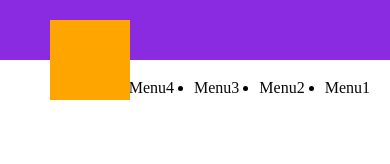
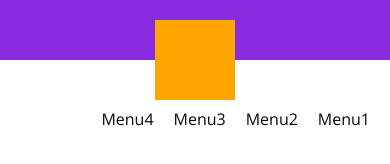
Before and after one commit to MortiesClone/Web, a website: page index.html in a window 390 px wide. Drawn offline with nearby package versions, Linux system fonts and the light colour scheme.

Commit message:
add font family and add display

```diff
--- a/index.html
+++ b/index.html
@@ -2,6 +2,7 @@
 	<head>
 		<title>Title</title>
 		<link rel="stylesheet" type="text/css" href="result.css">
+		<link href='https://fonts.googleapis.com/css?family=Open+Sans' rel='stylesheet' type='text/css'>
 	</head>
 	<body>
 		<header>
--- a/result.css
+++ b/result.css
@@ -1,10 +1,6 @@
-.logo_position {
-  position: relative;
-  left: 50px;
-  top: 20px;
-}
 body {
   margin: 0px;
+  font-family: 'Open Sans', sans-serif;
 }
 #headholder {
   height: 60px;
@@ -22,8 +18,22 @@ a {
   color: #070707;
   text-decoration: none;
 }
+ul {
+  list-style-type: none;
+}
 ul li {
   float: right;
   padding-right: 20px;
   margin-top: -17px;
 }
+@media (max-width: 600px) {
+  #logoholder {
+    position: relative;
+    left: 0px;
+    top: 20px;
+    margin: auto;
+  }
+  ul {
+    margin-top: 45px;
+  }
+}
--- a/test.less
+++ b/test.less
@@ -1,13 +1,14 @@
 @box_size: 80px;
-.logo_position {
+.logo_position(@left) {
     position: relative;
-                left: 50px;
+    left: @left;
     top: 20px;
 }
-body{
+body {
     margin: 0px;
+    font-family: 'Open Sans', sans-serif;
 }
-        #headholder{
+#headholder {
     height: 60px;
     background-color: blueviolet;
 }
@@ -15,14 +16,27 @@ body{
     width: @box_size;
     height: @box_size;
     background-color: orange;
-                .logo_position;
+    .logo_position(50px);
 }
 a{
     color: #070707;
     text-decoration: none;
 }
-        ul li{
+ul {
+    list-style-type: none;
+
+    li{
         float: right;
         padding-right: 20px;
         margin-top: -17px;
     }
+}
+@media(max-width: 600px){
+    #logoholder{
+        .logo_position(0px);
+        margin: auto;
+    }
+    ul{
+        margin-top: 45px;
+    }
+}
```
Lines whose indentation alone changed are shown as unchanged.
